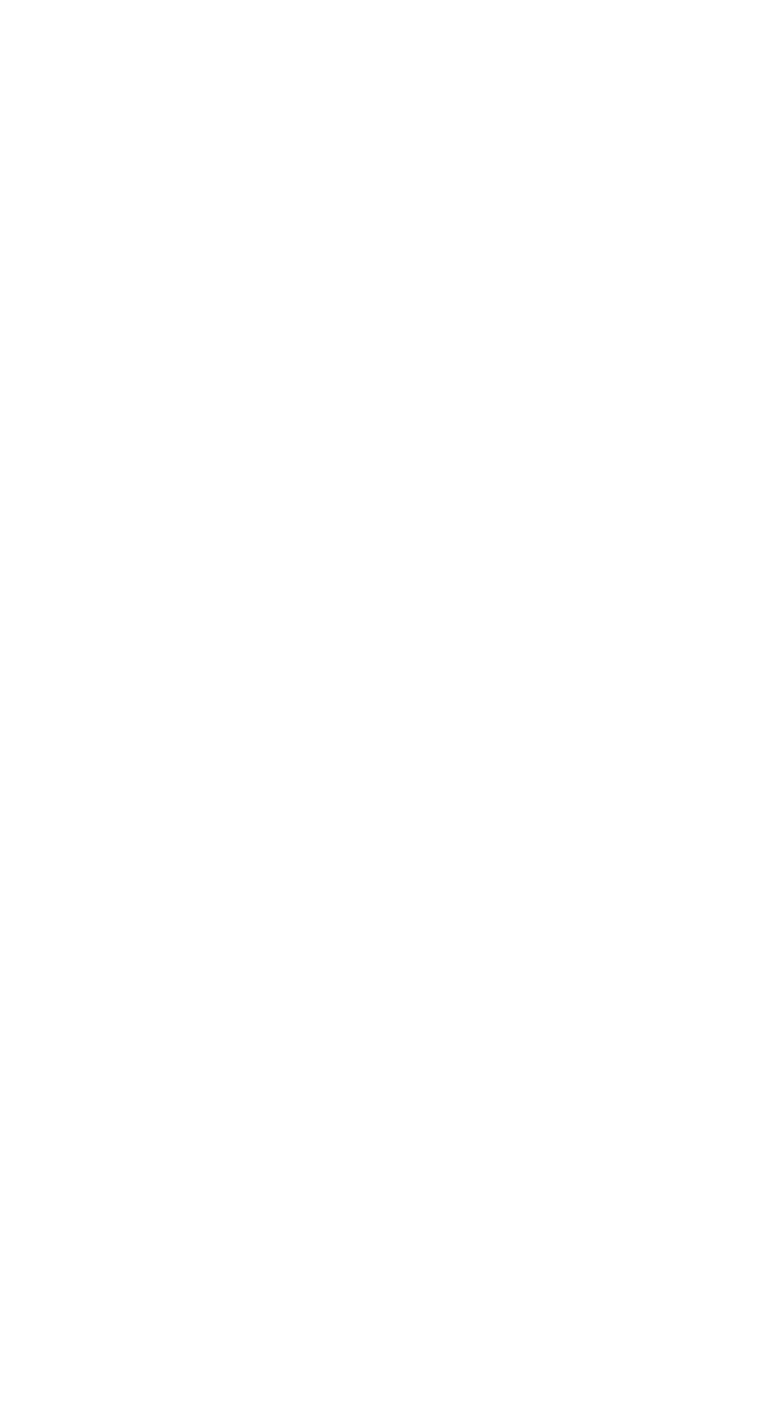
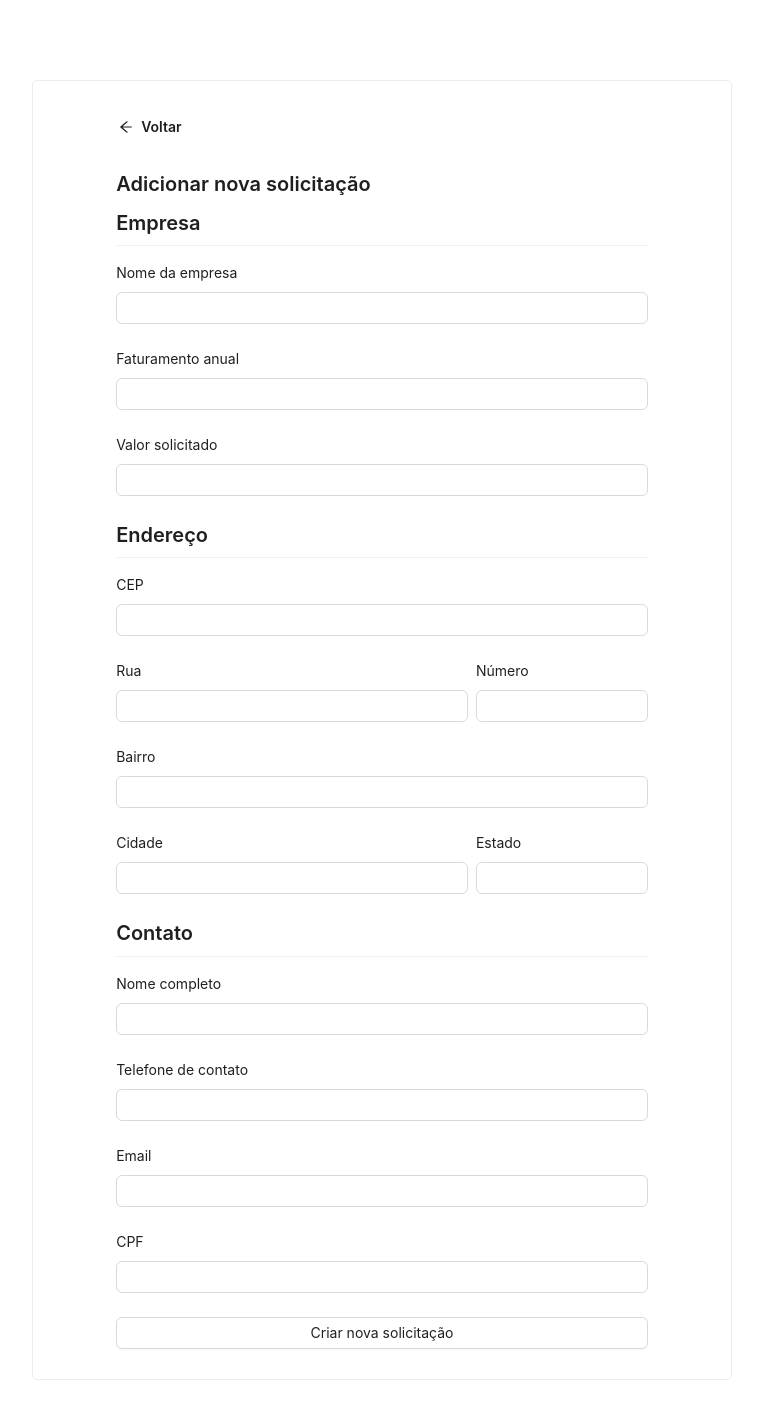
Before and after one commit to YDan08/teste-money-money, a React (Create React App) app: page /add-solicitacao in a window 1280 px wide. Before the commit this address had no page. Shown: the top 1418 px of the page, without its empty margins (258-1021 px from the left). Before the commit the page ends 800 px from the top, so only its background shows below. Built offline with nearby package versions, Linux system fonts and the light colour scheme.

Commit message:
feat: criar pagina addSolicitacao

```diff
--- a/src/Router/Router.jsx
+++ b/src/Router/Router.jsx
@@ -1,4 +1,5 @@
 import { Route, Routes } from 'react-router-dom';
+import AddSolicitacao from '../pages/AddSolicitacao';
 import Details from '../pages/Details/Details';
 import { Home } from '../pages/Home';
 
@@ -7,6 +8,7 @@ export const Router = () => {
     <Routes>
       <Route path="/" element={<Home />} />
       <Route path="/details" element={<Details />} />
+      <Route path="/add-solicitacao" element={<AddSolicitacao />} />
     </Routes>
   );
 };
--- /dev/null
+++ b/src/pages/AddSolicitacao/AddSolicitacao.jsx
@@ -0,0 +1,109 @@
+import { ArrowLeftOutlined } from '@ant-design/icons';
+import { Button, Col, Form, Input, Row, Typography } from 'antd';
+import { Link } from 'react-router-dom';
+import LayoutDefault from '../../components/LayoutDefault';
+import Categoria from '../../components/Categoria';
+import TituloCategoria from '../../components/TituloCategoria';
+
+export const AddSolicitacao = () => {
+  return (
+    <LayoutDefault>
+      <Form layout="vertical">
+        <Row justify="center">
+          <Col span={20}>
+            <Link to="/">
+              <Button
+                icon={<ArrowLeftOutlined />}
+                type="text"
+                style={{ padding: 2 }}
+              >
+                <Typography.Text strong>Voltar</Typography.Text>
+              </Button>
+            </Link>
+          </Col>
+
+          <Col span={20}>
+            <Typography.Title level={4}>
+              Adicionar nova solicitação
+            </Typography.Title>
+          </Col>
+
+          <Categoria>
+            <TituloCategoria>Empresa</TituloCategoria>
+          </Categoria>
+          <Col span={20}>
+            <Form.Item label="Nome da empresa">
+              <Input />
+            </Form.Item>
+            <Form.Item label="Faturamento anual">
+              <Input />
+            </Form.Item>
+            <Form.Item label="Valor solicitado">
+              <Input />
+            </Form.Item>
+          </Col>
+
+          <Categoria>
+            <TituloCategoria>Endereço</TituloCategoria>
+          </Categoria>
+          <Col span={20}>
+            <Form.Item label="CEP">
+              <Input />
+            </Form.Item>
+            <Row justify="space-between" gutter={8}>
+              <Col span={16}>
+                <Form.Item label="Rua">
+                  <Input />
+                </Form.Item>
+              </Col>
+              <Col span={8}>
+                <Form.Item label="Número">
+                  <Input />
+                </Form.Item>
+              </Col>
+            </Row>
+            <Form.Item label="Bairro">
+              <Input />
+            </Form.Item>
+            <Row justify="space-between" gutter={8}>
+              <Col span={16}>
+                <Form.Item label="Cidade">
+                  <Input />
+                </Form.Item>
+              </Col>
+              <Col span={8}>
+                <Form.Item label="Estado">
+                  <Input />
+                </Form.Item>
+              </Col>
+            </Row>
+          </Col>
+
+          <Categoria>
+            <TituloCategoria>Contato</TituloCategoria>
+          </Categoria>
+          <Col span={20}>
+            <Form.Item label="Nome completo">
+              <Input />
+            </Form.Item>
+            <Form.Item label="Telefone de contato">
+              <Input />
+            </Form.Item>
+            <Form.Item label="Email">
+              <Input />
+            </Form.Item>
+            <Form.Item label="CPF">
+              <Input />
+            </Form.Item>
+          </Col>
+
+          <Col span={20}>
+            <Button block>Criar nova solicitação</Button>
+          </Col>
+        </Row>
+      </Form>
+    </LayoutDefault>
+  );
+};
+
+export default AddSolicitacao;
--- /dev/null
+++ b/src/pages/AddSolicitacao/index.jsx
@@ -0,0 +1,2 @@
+export * from './AddSolicitacao';
+export { default } from './AddSolicitacao';
--- a/src/pages/Home/Home.jsx
+++ b/src/pages/Home/Home.jsx
@@ -1,6 +1,7 @@
 import { Avatar, Badge, Button, Col, Row, Typography } from 'antd';
 import { BellOutlined, PlusOutlined } from '@ant-design/icons';
 import { useEffect, useState } from 'react';
+import { Link } from 'react-router-dom';
 import LayoutDefault from '../../components/LayoutDefault';
 import foto from '../../assets/foto.jpg';
 import {
@@ -45,7 +46,9 @@ export const Home = () => {
         <Col span={20}>
           <DivOportunidade>
             <Titulo level={4}>Oportunidades</Titulo>
-            <IconButton icon={<PlusOutlined style={{ fontSize: 8 }} />} />
+            <Link to="/add-solicitacao">
+              <IconButton icon={<PlusOutlined style={{ fontSize: 8 }} />} />
+            </Link>
           </DivOportunidade>
           <InputSearch placeholder="input search text" />
         </Col>
```
